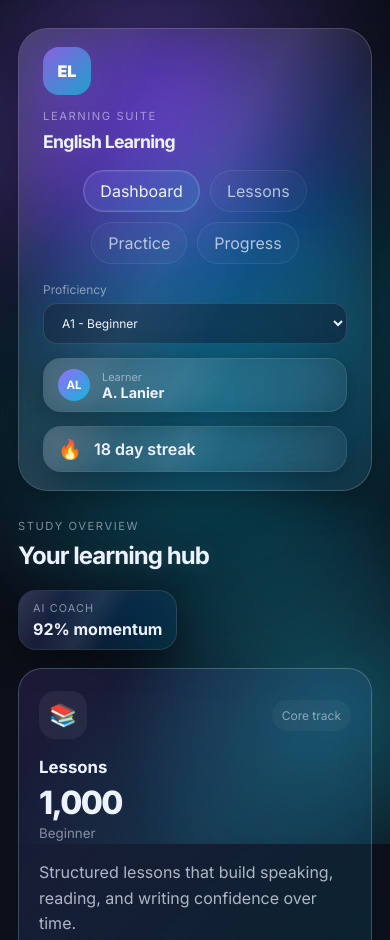
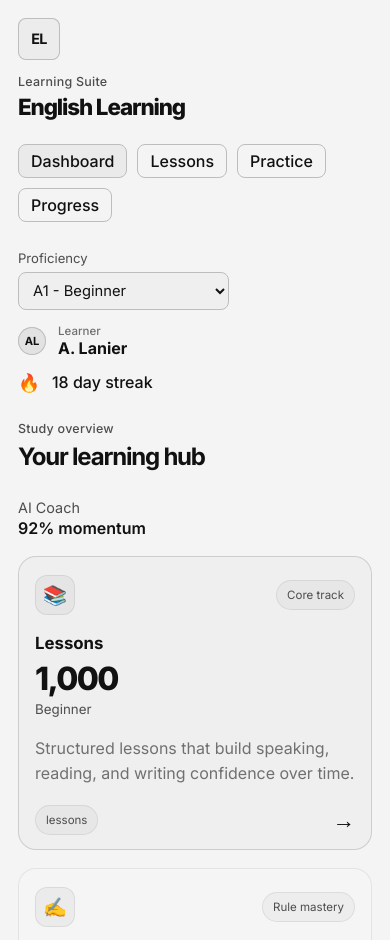
Before and after one commit to Ahmedalielshikh-netizen/english-learning-spa, a plain HTML site: page englishlearning.html in a window 390 px wide. Shown: the top 940 px of the page. Drawn offline with Linux system fonts and the light colour scheme.

Commit message:
Match the app styling to the light minimalist reference screenshot while keeping all interactions functional

```diff
--- a/assets/css/englishlearning.css
+++ b/assets/css/englishlearning.css
@@ -1,27 +1,19 @@
 :root {
-  --bg-obsidian: #0b0f19;
-  --bg-obsidian-alt: #111827;
-  --bg-panel: rgba(255, 255, 255, 0.06);
-  --bg-panel-strong: rgba(255, 255, 255, 0.12);
-  --border-soft: rgba(255, 255, 255, 0.18);
-  --border-strong: rgba(255, 255, 255, 0.28);
-  --text-primary: #ecf3ff;
-  --text-muted: rgba(236, 243, 255, 0.72);
-  --text-soft: rgba(236, 243, 255, 0.52);
-  --purple: #8b5cf6;
-  --teal: #06b6d4;
-  --cyan: #22d3ee;
-  --green: #34d399;
-  --amber: #fbbf24;
-  --rose: #fb7185;
-  --shadow: 0 8px 32px rgba(0, 0, 0, 0.37);
-  --radius-xl: 30px;
-  --radius-lg: 22px;
-  --radius-md: 16px;
-  --radius-sm: 12px;
-  --transition: 0.25s ease;
-  --glass-blur: blur(20px) saturate(180%);
-  --container-width: 1280px;
+  --bg: #f4f4f4;
+  --panel: #f7f7f7;
+  --panel-strong: #efefef;
+  --line: #bdbdbd;
+  --line-soft: #d8d8d8;
+  --text: #111111;
+  --text-soft: #4d4d4d;
+  --text-muted: #707070;
+  --shadow: 0 0 0 rgba(0, 0, 0, 0);
+  --radius-xl: 18px;
+  --radius-lg: 12px;
+  --radius-md: 10px;
+  --radius-sm: 8px;
+  --transition: 0.2s ease;
+  --container-width: 1400px;
 }
 
 * {
@@ -36,8 +28,8 @@ body {
   margin: 0;
   min-height: 100vh;
   font-family: "Inter", sans-serif;
-  background: var(--bg-obsidian);
-  color: var(--text-primary);
+  background: var(--bg);
+  color: var(--text);
   overflow-x: hidden;
 }
 
@@ -61,61 +53,7 @@ img {
 }
 
 .background-glow {
-  position: fixed;
-  inset: 0;
-  overflow: hidden;
-  pointer-events: none;
-  z-index: 0;
-  background:
-    radial-gradient(circle at 20% 20%, rgba(139, 92, 246, 0.2), transparent 30%),
-    radial-gradient(circle at 80% 30%, rgba(6, 182, 212, 0.18), transparent 32%),
-    radial-gradient(circle at 50% 100%, rgba(34, 211, 238, 0.14), transparent 22%);
-}
-
-.blob {
-  position: absolute;
-  border-radius: 50%;
-  filter: blur(20px);
-  opacity: 0.72;
-  animation: floatBlob 24s ease-in-out infinite alternate;
-}
-
-.blob-purple {
-  width: 480px;
-  height: 480px;
-  background: radial-gradient(circle, rgba(139, 92, 246, 0.6), rgba(139, 92, 246, 0.08) 60%, transparent 70%);
-  top: -120px;
-  left: -80px;
-}
-
-.blob-teal {
-  width: 540px;
-  height: 540px;
-  background: radial-gradient(circle, rgba(6, 182, 212, 0.58), rgba(6, 182, 212, 0.08) 60%, transparent 70%);
-  right: -80px;
-  top: 18vh;
-  animation-delay: 1.2s;
-}
-
-.blob-cyan {
-  width: 420px;
-  height: 420px;
-  background: radial-gradient(circle, rgba(34, 211, 238, 0.48), rgba(34, 211, 238, 0.08) 60%, transparent 70%);
-  bottom: -80px;
-  left: 30%;
-  animation-delay: 2.4s;
-}
-
-@keyframes floatBlob {
-  0% {
-    transform: translate3d(0, 0, 0) scale(1);
-  }
-  50% {
-    transform: translate3d(20px, -35px, 0) scale(1.08);
-  }
-  100% {
-    transform: translate3d(-18px, 28px, 0) scale(0.96);
-  }
+  display: none;
 }
 
 .app-shell {
@@ -123,41 +61,32 @@ img {
   z-index: 1;
   max-width: var(--container-width);
   margin: 0 auto;
-  padding: 28px 18px 58px;
+  padding: 18px 18px 48px;
 }
 
 .glass-panel {
-  background: rgba(255, 255, 255, 0.06);
-  border: 1px solid rgba(255, 255, 255, 0.18);
-  backdrop-filter: var(--glass-blur);
-  -webkit-backdrop-filter: var(--glass-blur);
-  box-shadow: var(--shadow);
-  border-radius: var(--radius-xl);
+  background: transparent;
+  border: none;
+  backdrop-filter: none;
+  -webkit-backdrop-filter: none;
+  box-shadow: none;
+  border-radius: 0;
   position: relative;
-  overflow: hidden;
+  overflow: visible;
 }
 
 .glass-panel::before {
-  content: "";
-  position: absolute;
-  inset: 0;
-  background: linear-gradient(
-    120deg,
-    rgba(255, 255, 255, 0.12),
-    rgba(255, 255, 255, 0.02) 25%,
-    rgba(255, 255, 255, 0.08) 45%,
-    transparent 60%
-  );
-  pointer-events: none;
+  display: none;
 }
 
 .topbar {
   display: flex;
-  align-items: center;
-  justify-content: space-between;
+  align-items: flex-start;
+  justify-content: flex-start;
   gap: 18px;
-  padding: 18px 24px;
+  padding: 0;
   margin-bottom: 28px;
+  flex-direction: column;
 }
 
 .brand-wrap {
@@ -165,18 +94,22 @@ img {
   align-items: center;
   gap: 14px;
   min-width: 180px;
+  margin-top: 0;
 }
 
 .brand-mark {
   display: grid;
   place-items: center;
-  width: 48px;
-  height: 48px;
-  border-radius: 16px;
-  background: linear-gradient(135deg, rgba(139, 92, 246, 0.8), rgba(6, 182, 212, 0.8));
-  color: #fff;
-  font-weight: 900;
-  box-shadow: 0 12px 30px rgba(94, 53, 177, 0.45);
+  width: 42px;
+  height: 42px;
+  border-radius: 8px;
+  background: rgba(0, 0, 0, 0.03);
+  color: var(--text);
+  font-weight: 700;
+  box-shadow: inset 0 0 0 1px var(--line);
+  font-size: 0.9rem;
+  line-height: 1;
+  letter-spacing: -0.04em;
 }
 
 .brand-copy h1,
@@ -184,20 +117,24 @@ img {
 .panel-header h2,
 .modal-header h3 {
   margin: 0;
-  letter-spacing: -0.04em;
-  text-shadow: 0 2px 18px rgba(255, 255, 255, 0.12);
+  letter-spacing: -0.05em;
+  color: var(--text);
+  text-shadow: none;
 }
 
 .brand-copy h1 {
-  font-size: clamp(1.1rem, 1.5vw, 1.5rem);
+  font-size: clamp(1.4rem, 2vw, 3rem);
+  font-weight: 800;
+  line-height: 1.1;
 }
 
 .eyebrow {
-  margin: 0 0 8px;
-  font-size: 0.7rem;
-  letter-spacing: 0.14em;
-  text-transform: uppercase;
+  margin: 0 0 6px;
+  font-size: 0.78rem;
+  letter-spacing: 0.02em;
+  text-transform: none;
   color: var(--text-soft);
+  font-weight: 500;
 }
 
 .main-nav {
@@ -205,28 +142,30 @@ img {
   align-items: center;
   gap: 10px;
   flex-wrap: wrap;
-  justify-content: center;
+  justify-content: flex-start;
+  margin-top: 6px;
 }
 
 .nav-button {
-  border: 1px solid rgba(255, 255, 255, 0.08);
-  background: rgba(255, 255, 255, 0.025);
-  color: var(--text-muted);
-  border-radius: 999px;
-  padding: 10px 16px;
+  border: 1px solid var(--line);
+  background: transparent;
+  color: var(--text);
+  border-radius: 8px;
+  padding: 6px 12px;
   transition: var(--transition);
+  font-weight: 500;
 }
 
 .nav-button.active {
-  background: linear-gradient(135deg, rgba(139, 92, 246, 0.22), rgba(6, 182, 212, 0.18));
-  color: var(--text-primary);
-  border-color: rgba(255, 255, 255, 0.18);
-  box-shadow: inset 0 0 0 1px rgba(255, 255, 255, 0.08);
+  background: rgba(0, 0, 0, 0.04);
+  color: var(--text);
+  border-color: var(--line);
+  box-shadow: none;
 }
 
 .nav-button:hover {
-  transform: translateY(-1px);
-  border-color: rgba(255, 255, 255, 0.15);
+  transform: none;
+  border-color: var(--line);
 }
 
 .topbar-controls {
@@ -234,7 +173,8 @@ img {
   align-items: center;
   gap: 14px;
   flex-wrap: wrap;
-  justify-content: flex-end;
+  justify-content: flex-start;
+  margin-top: 10px;
 }
 
 .level-select-wrap {
@@ -242,17 +182,18 @@ img {
   flex-direction: column;
   gap: 6px;
   color: var(--text-soft);
-  font-size: 0.75rem;
+  font-size: 0.82rem;
 }
 
 .level-select-wrap select {
   min-width: 180px;
-  background: rgba(15, 23, 42, 0.45);
-  border: 1px solid rgba(255, 255, 255, 0.12);
-  border-radius: 14px;
-  color: var(--text-primary);
-  padding: 11px 14px;
+  background: rgba(0, 0, 0, 0.02);
+  border: 1px solid var(--line);
+  border-radius: 8px;
+  color: var(--text);
+  padding: 8px 10px;
   outline: none;
+  font-size: 0.92rem;
 }
 
 .profile-chip,
@@ -261,42 +202,47 @@ img {
   display: flex;
   align-items: center;
   gap: 12px;
-  padding: 10px 14px;
-  border-radius: 18px;
-  background: rgba(255, 255, 255, 0.04);
-  border: 1px solid rgba(255, 255, 255, 0.1);
+  padding: 0;
+  border-radius: 0;
+  background: transparent;
+  border: none;
+  color: var(--text);
 }
 
 .avatar {
   display: grid;
   place-items: center;
-  width: 32px;
-  height: 32px;
+  width: 28px;
+  height: 28px;
   border-radius: 50%;
-  background: linear-gradient(135deg, var(--purple), var(--teal));
+  background: rgba(0, 0, 0, 0.07);
   font-weight: 700;
-  color: white;
-  font-size: 0.72rem;
+  color: var(--text);
+  font-size: 0.7rem;
+  box-shadow: inset 0 0 0 1px var(--line);
 }
 
 .muted {
   margin: 0;
-  font-size: 0.68rem;
-  color: var(--text-soft);
+  font-size: 0.72rem;
+  color: var(--text-muted);
+  font-weight: 500;
 }
 
 .profile-chip strong {
   display: block;
-  font-size: 0.9rem;
+  font-size: 1rem;
+  font-weight: 700;
 }
 
 .streak-pill {
-  padding-right: 18px;
-  font-weight: 600;
+  padding: 0;
+  font-weight: 500;
+  color: var(--text);
 }
 
 .flame {
-  font-size: 1.2rem;
+  font-size: 1.1rem;
 }
 
 .page-shell {
@@ -316,19 +262,21 @@ img {
 .score-badge {
   flex-direction: column;
   align-items: flex-start;
-  gap: 4px;
-  background: linear-gradient(135deg, rgba(139, 92, 246, 0.12), rgba(6, 182, 212, 0.08));
+  gap: 2px;
+  background: transparent;
+  margin-top: 8px;
 }
 
 .score-badge span {
-  font-size: 0.68rem;
+  font-size: 0.9rem;
   color: var(--text-soft);
-  letter-spacing: 0.1em;
-  text-transform: uppercase;
+  letter-spacing: 0;
+  text-transform: none;
 }
 
 .score-badge strong {
   font-size: 1rem;
+  font-weight: 600;
 }
 
 .track-grid {
@@ -342,22 +290,22 @@ img {
   display: flex;
   flex-direction: column;
   gap: 18px;
-  padding: 22px 20px 18px;
-  border-radius: 24px;
-  border: 1px solid rgba(255, 255, 255, 0.1);
-  background: rgba(255, 255, 255, 0.045);
+  padding: 18px 16px 14px;
+  border-radius: 18px;
+  border: 1px solid rgba(17, 17, 17, 0.08);
+  background: rgba(255, 255, 255, 0.15);
   transition: transform 0.2s ease, border-color 0.2s ease;
   min-height: 200px;
 }
 
 .track-card:hover {
-  transform: translateY(-4px);
-  border-color: rgba(255, 255, 255, 0.18);
+  transform: translateY(-2px);
+  border-color: rgba(17, 17, 17, 0.18);
 }
 
 .track-card.active {
-  background: linear-gradient(135deg, rgba(139, 92, 246, 0.14), rgba(6, 182, 212, 0.12));
-  border-color: rgba(255, 255, 255, 0.2);
+  background: rgba(0, 0, 0, 0.02);
+  border-color: rgba(17, 17, 17, 0.15);
 }
 
 .track-top {
@@ -369,16 +317,18 @@ img {
 .track-icon {
   display: grid;
   place-items: center;
-  width: 48px;
-  height: 48px;
-  border-radius: 16px;
-  font-size: 1.4rem;
-  background: rgba(255, 255, 255, 0.06);
+  width: 40px;
+  height: 40px;
+  border-radius: 12px;
+  font-size: 1.2rem;
+  background: rgba(0, 0, 0, 0.04);
+  border: 1px solid rgba(17, 17, 17, 0.08);
 }
 
 .track-meta h3 {
   margin: 0 0 6px;
   font-size: 1.05rem;
+  font-weight: 700;
 }
 
 .track-count {
@@ -408,20 +358,22 @@ img {
   display: inline-flex;
   align-items: center;
   gap: 8px;
-  padding: 8px 10px;
+  padding: 7px 10px;
   border-radius: 999px;
-  background: rgba(255, 255, 255, 0.04);
+  background: rgba(0, 0, 0, 0.03);
   color: var(--text-soft);
-  font-size: 0.75rem;
+  font-size: 0.72rem;
+  border: 1px solid rgba(17, 17, 17, 0.08);
 }
 
 .track-arrow {
-  font-size: 1.5rem;
+  font-size: 1.4rem;
   color: var(--text-primary);
 }
 
 .content-panel {
-  padding: 26px 24px 22px;
+  padding: 0;
+  background: transparent;
 }
 
 .panel-header {
@@ -429,7 +381,7 @@ img {
   justify-content: space-between;
   align-items: center;
   gap: 24px;
-  margin-bottom: 22px;
+  margin-bottom: 18px;
 }
 
 .panel-tools {
@@ -446,18 +398,18 @@ img {
 
 .search-shell input {
   width: 100%;
-  border: 1px solid rgba(255, 255, 255, 0.1);
-  border-radius: 14px;
-  background: rgba(10, 14, 22, 0.28);
-  color: var(--text-primary);
-  padding: 12px 16px;
+  border: 1px solid var(--line);
+  border-radius: 8px;
+  background: rgba(0, 0, 0, 0.02);
+  color: var(--text);
+  padding: 10px 12px;
   outline: none;
   transition: border-color 0.2s ease, box-shadow 0.2s ease;
 }
 
 .search-shell input:focus {
-  border-color: rgba(6, 182, 212, 0.5);
-  box-shadow: 0 0 0 4px rgba(6, 182, 212, 0.12);
+  border-color: rgba(17, 17, 17, 0.5);
+  box-shadow: 0 0 0 2px rgba(17, 17, 17, 0.05);
 }
 
 .content-area {
@@ -480,10 +432,10 @@ img {
   display: flex;
   flex-direction: column;
   gap: 16px;
-  padding: 20px 18px 18px;
-  border-radius: 20px;
-  border: 1px solid rgba(255, 255, 255, 0.09);
-  background: rgba(255, 255, 255, 0.03);
+  padding: 18px 16px 14px;
+  border-radius: 18px;
+  border: 1px solid rgba(17, 17, 17, 0.08);
+  background: rgba(255, 255, 255, 0.15);
   min-height: 220px;
   transition: transform 0.2s ease, border-color 0.2s ease;
 }
@@ -492,8 +444,8 @@ img {
 .vocab-card:hover,
 .grammar-card:hover,
 .quiz-card:hover {
-  transform: translateY(-3px);
-  border-color: rgba(255, 255, 255, 0.16);
+  transform: translateY(-2px);
+  border-color: rgba(17, 17, 17, 0.18);
 }
 
 .card-header {
@@ -508,12 +460,12 @@ img {
   align-items: center;
   border-radius: 999px;
   padding: 7px 10px;
-  font-size: 0.7rem;
-  letter-spacing: 0.08em;
+  font-size: 0.68rem;
+  letter-spacing: 0.04em;
   text-transform: uppercase;
-  background: rgba(139, 92, 246, 0.12);
-  color: #d7c8ff;
-  border: 1px solid rgba(139, 92, 246, 0.22);
+  background: rgba(0, 0, 0, 0.04);
+  color: var(--text-soft);
+  border: 1px solid rgba(17, 17, 17, 0.08);
 }
 
 .level-pill {
@@ -523,11 +475,11 @@ img {
   padding: 7px 10px;
   border-radius: 999px;
   font-size: 0.68rem;
-  letter-spacing: 0.08em;
+  letter-spacing: 0.04em;
   text-transform: uppercase;
-  background: rgba(6, 182, 212, 0.12);
-  border: 1px solid rgba(6, 182, 212, 0.22);
-  color: #baf2ff;
+  background: rgba(0, 0, 0, 0.03);
+  border: 1px solid rgba(17, 17, 17, 0.08);
+  color: var(--text-soft);
 }
 
 .lesson-card h3,
@@ -538,6 +490,7 @@ img {
   font-size: 1.08rem;
   line-height: 1.35;
   letter-spacing: -0.03em;
+  font-weight: 700;
 }
 
 .lesson-card p,
@@ -567,16 +520,16 @@ img {
   align-items: center;
   justify-content: center;
   padding: 10px 12px;
-  border-radius: 12px;
-  border: 1px solid rgba(255, 255, 255, 0.1);
-  background: rgba(255, 255, 255, 0.025);
-  color: var(--text-primary);
+  border-radius: 10px;
+  border: 1px solid var(--line);
+  background: rgba(0, 0, 0, 0.02);
+  color: var(--text);
   transition: var(--transition);
 }
 
 .card-action:hover {
-  border-color: rgba(255, 255, 255, 0.16);
-  background: rgba(255, 255, 255, 0.05);
+  border-color: rgba(17, 17, 17, 0.18);
+  background: rgba(0, 0, 0, 0.04);
 }
 
 .pagination {
@@ -589,22 +542,22 @@ img {
 }
 
 .page-button {
-  min-width: 42px;
-  min-height: 42px;
-  padding: 9px 12px;
-  border: 1px solid rgba(255, 255, 255, 0.08);
-  border-radius: 12px;
-  background: rgba(255, 255, 255, 0.03);
-  color: var(--text-primary);
+  min-width: 40px;
+  min-height: 40px;
+  padding: 8px 10px;
+  border: 1px solid var(--line);
+  border-radius: 8px;
+  background: transparent;
+  color: var(--text);
 }
 
 .page-button.active {
-  background: linear-gradient(135deg, rgba(139, 92, 246, 0.2), rgba(6, 182, 212, 0.16));
-  border-color: rgba(255, 255, 255, 0.14);
+  background: rgba(0, 0, 0, 0.04);
+  border-color: rgba(17, 17, 17, 0.15);
 }
 
 .page-button:hover {
-  border-color: rgba(255, 255, 255, 0.14);
+  border-color: rgba(17, 17, 17, 0.15);
 }
 
 .empty-state {
@@ -613,15 +566,15 @@ img {
   min-height: 220px;
   text-align: center;
   color: var(--text-muted);
-  border: 1px dashed rgba(255, 255, 255, 0.12);
-  border-radius: 20px;
-  background: rgba(255, 255, 255, 0.02);
+  border: 1px dashed rgba(17, 17, 17, 0.12);
+  border-radius: 18px;
+  background: rgba(0, 0, 0, 0.01);
 }
 
 .empty-state strong {
   display: block;
   font-size: 1.15rem;
-  color: var(--text-primary);
+  color: var(--text);
   margin-bottom: 8px;
 }
 
@@ -640,8 +593,8 @@ img {
 .modal-backdrop {
   position: absolute;
   inset: 0;
-  background: rgba(5, 10, 18, 0.72);
-  backdrop-filter: blur(12px);
+  background: rgba(0, 0, 0, 0.2);
+  backdrop-filter: blur(2px);
 }
 
 .modal-card {
@@ -649,22 +602,25 @@ img {
   width: min(840px, calc(100vw - 36px));
   max-height: 85vh;
   overflow: auto;
-  padding: 28px 24px 24px;
-  border-radius: 26px;
+  padding: 24px 20px 20px;
+  border-radius: 18px;
   z-index: 1;
+  background: #f6f6f6;
+  border: 1px solid var(--line);
+  box-shadow: 0 12px 28px rgba(17, 17, 17, 0.08);
 }
 
 .modal-close {
   position: absolute;
   top: 18px;
   right: 18px;
-  width: 38px;
-  height: 38px;
-  border: 1px solid rgba(255, 255, 255, 0.12);
+  width: 36px;
+  height: 36px;
+  border: 1px solid var(--line);
   border-radius: 50%;
-  background: rgba(255, 255, 255, 0.02);
-  color: var(--text-primary);
-  font-size: 1.8rem;
+  background: rgba(0, 0, 0, 0.02);
+  color: var(--text);
+  font-size: 1.7rem;
   line-height: 1;
 }
 
@@ -679,9 +635,9 @@ img {
 }
 
 .quiz-question {
-  border: 1px solid rgba(255, 255, 255, 0.08);
-  background: rgba(255, 255, 255, 0.02);
-  border-radius: 20px;
+  border: 1px solid var(--line-soft);
+  background: rgba(255, 255, 255, 0.25);
+  border-radius: 18px;
   padding: 18px 18px 12px;
 }
 
@@ -700,31 +656,31 @@ img {
 .quiz-option {
   width: 100%;
   text-align: left;
-  background: rgba(255, 255, 255, 0.02);
-  border: 1px solid rgba(255, 255, 255, 0.09);
-  border-radius: 14px;
+  background: rgba(0, 0, 0, 0.02);
+  border: 1px solid var(--line-soft);
+  border-radius: 10px;
   padding: 12px 14px;
-  color: var(--text-primary);
+  color: var(--text);
   transition: var(--transition);
 }
 
 .quiz-option:hover {
-  border-color: rgba(6, 182, 212, 0.4);
-  background: rgba(6, 182, 212, 0.05);
+  border-color: rgba(17, 17, 17, 0.26);
+  background: rgba(0, 0, 0, 0.04);
 }
 
 .quiz-option.correct {
-  background: rgba(52, 211, 153, 0.14);
-  border-color: rgba(52, 211, 153, 0.45);
+  background: rgba(52, 211, 153, 0.12);
+  border-color: rgba(52, 211, 153, 0.5);
 }
 
 .quiz-option.incorrect {
-  background: rgba(251, 113, 133, 0.12);
-  border-color: rgba(251, 113, 133, 0.35);
+  background: rgba(251, 113, 133, 0.1);
+  border-color: rgba(251, 113, 133, 0.45);
 }
 
 .quiz-option.selected {
-  box-shadow: inset 0 0 0 1px rgba(255, 255, 255, 0.2);
+  box-shadow: inset 0 0 0 1px rgba(17, 17, 17, 0.12);
 }
 
 .quiz-score-panel {
@@ -734,38 +690,29 @@ img {
   gap: 20px;
   padding: 16px 18px;
   border-radius: 18px;
-  background: rgba(255, 255, 255, 0.04);
-  border: 1px solid rgba(255, 255, 255, 0.08);
+  background: rgba(0, 0, 0, 0.02);
+  border: 1px solid var(--line-soft);
 }
 
 .quiz-score-panel strong {
-  font-size: 1.5rem;
+  font-size: 1.35rem;
   letter-spacing: -0.04em;
 }
 
 .primary-button,
 .secondary-button {
-  border: none;
-  border-radius: 12px;
-  padding: 12px 16px;
+  border: 1px solid var(--line);
+  border-radius: 10px;
+  padding: 10px 14px;
   font-weight: 600;
   transition: var(--transition);
-}
-
-.primary-button {
-  background: linear-gradient(135deg, rgba(139, 92, 246, 0.9), rgba(6, 182, 212, 0.8));
-  color: white;
-}
-
-.secondary-button {
-  background: rgba(255, 255, 255, 0.04);
-  color: var(--text-primary);
-  border: 1px solid rgba(255, 255, 255, 0.08);
+  background: rgba(0, 0, 0, 0.04);
+  color: var(--text);
 }
 
 .primary-button:hover,
 .secondary-button:hover {
-  transform: translateY(-1px);
+  transform: none;
 }
 
 .sr-only {
@@ -783,7 +730,7 @@ img {
 @media (max-width: 980px) {
   .topbar {
     flex-direction: column;
-    align-items: stretch;
+    align-items: flex-start;
   }
 
   .topbar-controls {
@@ -814,6 +761,6 @@ img {
   .topbar-controls {
     width: 100%;
     flex-direction: column;
-    align-items: stretch;
+    align-items: flex-start;
   }
 }
```
